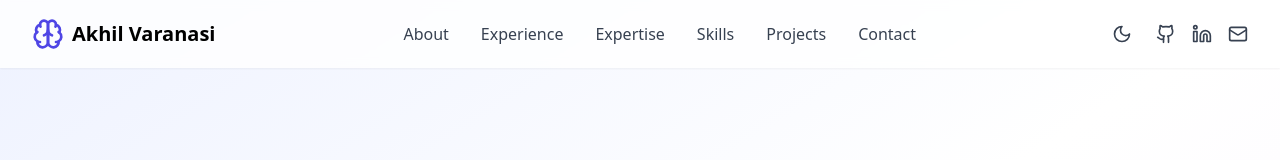
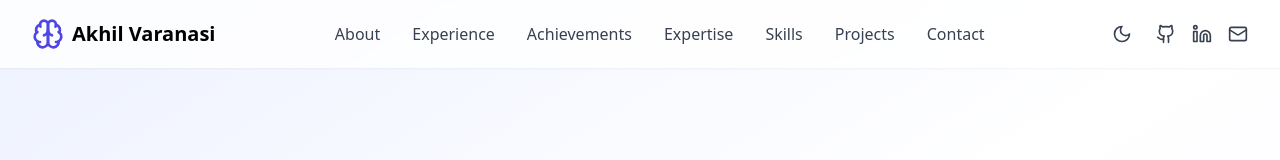
Before and after one commit to ZAPcodes/portfolio_akhil, a React (Vite) app: page / in a window 1280 px wide. Shown: the top 160 px of the page. Built offline with nearby package versions, Linux system fonts and the light colour scheme.

Commit message:
Update Header.tsx

```diff
--- a/src/components/Header.tsx
+++ b/src/components/Header.tsx
@@ -14,6 +14,7 @@ export default function Header() {
           <nav className="hidden md:flex space-x-8">
             <a href="#about" className="text-gray-700 dark:text-gray-300 hover:text-indigo-600 dark:hover:text-indigo-400">About</a>
             <a href="#experience" className="text-gray-700 dark:text-gray-300 hover:text-indigo-600 dark:hover:text-indigo-400">Experience</a>
+            <a href="#Achievements" className="text-gray-700 dark:text-gray-300 hover:text-indigo-600 dark:hover:text-indigo-400">Achievements</a>
             <a href="#expertise" className="text-gray-700 dark:text-gray-300 hover:text-indigo-600 dark:hover:text-indigo-400">Expertise</a>
             <a href="#skills" className="text-gray-700 dark:text-gray-300 hover:text-indigo-600 dark:hover:text-indigo-400">Skills</a>
             <a href="#projects" className="text-gray-700 dark:text-gray-300 hover:text-indigo-600 dark:hover:text-indigo-400">Projects</a>
```
